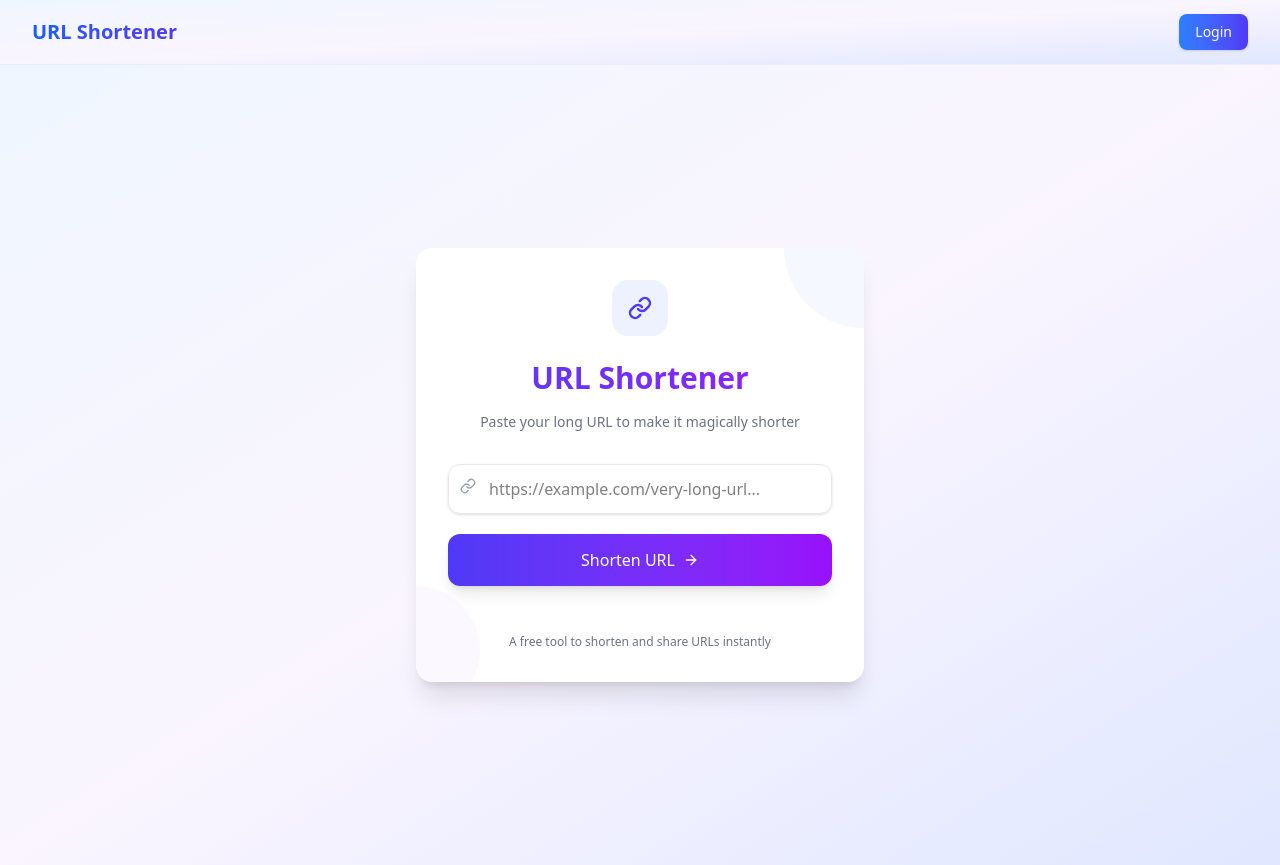
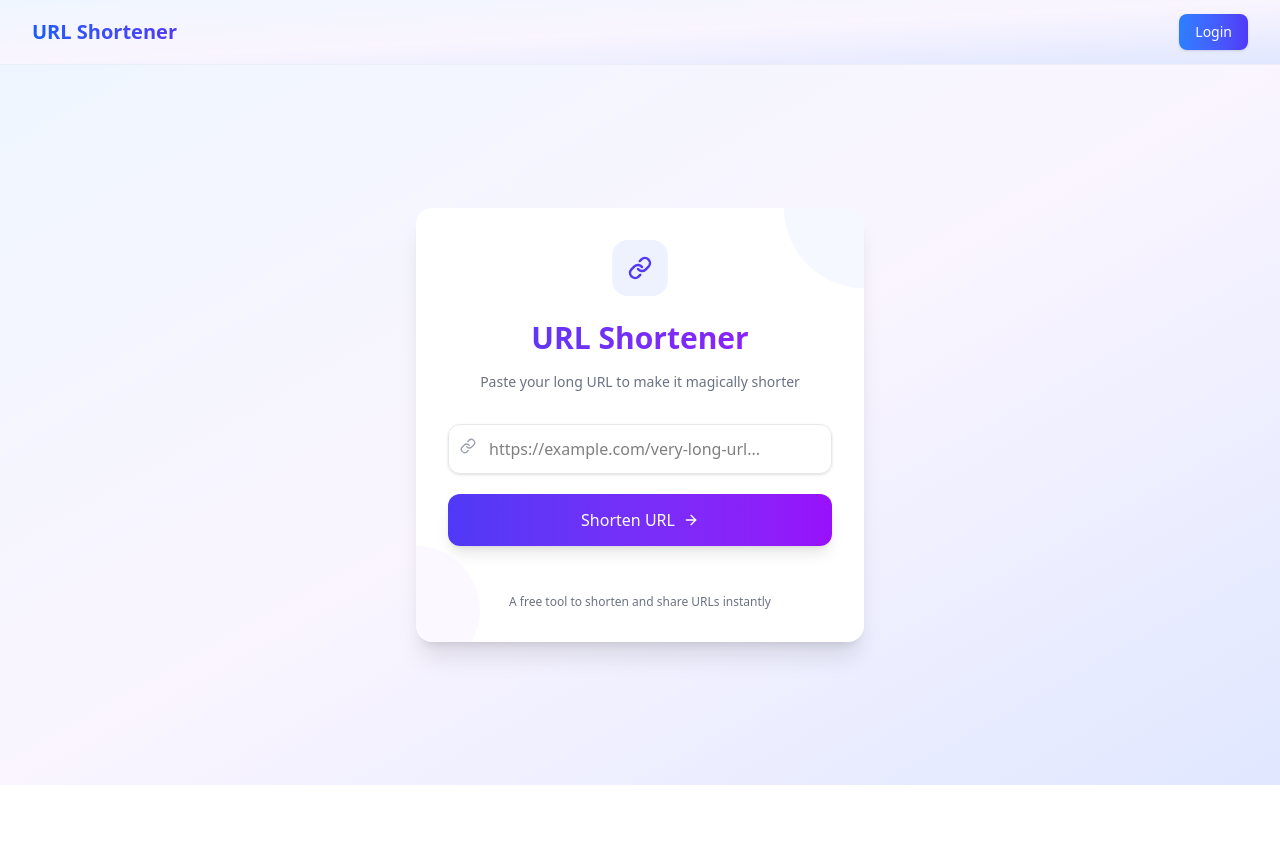
Before and after one commit to soumadip-dev/URL-Shortener-MERN, a React (Vite) app in the folder frontend/: page / in a window 1280 px wide. After the commit the page ends 800 px from the top, so only its background shows below. Built offline with nearby package versions, Linux system fonts and the light colour scheme.

Commit message:
fix: correct min-height styling in HomePage.jsx

```diff
--- a/frontend/src/pages/HomePage.jsx
+++ b/frontend/src/pages/HomePage.jsx
@@ -40,7 +40,7 @@ const HomePage = () => {
   };
 
   return (
-    <div className="min-h-screen bg-gradient-to-br from-blue-50 via-purple-50 to-indigo-100 flex flex-col items-center justify-center p-4">
+    <div className="min-h-[90vh] bg-gradient-to-br from-blue-50 via-purple-50 to-indigo-100 flex flex-col items-center justify-center p-4">
       <Toaster position="bottom-center" reverseOrder={false} />
       <div className="w-full max-w-md bg-white rounded-2xl shadow-xl p-8 space-y-8 transition-all hover:shadow-2xl relative overflow-hidden">
         <div className="absolute -top-20 -right-20 w-40 h-40 bg-indigo-100 rounded-full opacity-30"></div>
```
